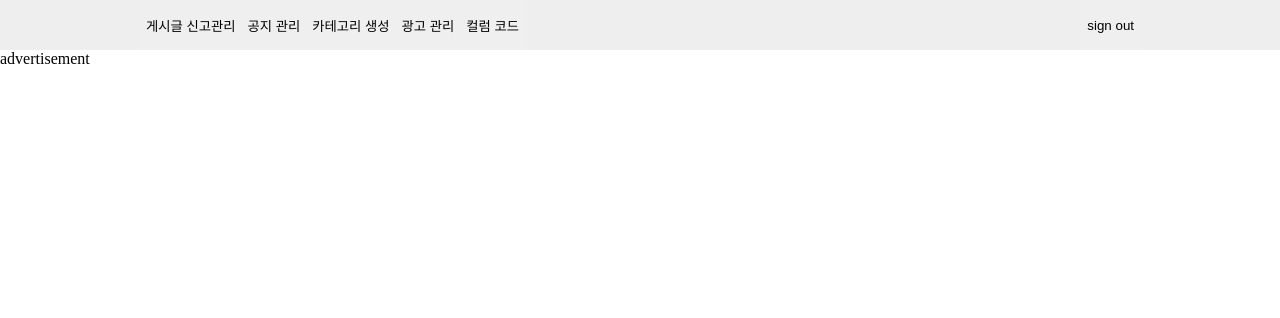
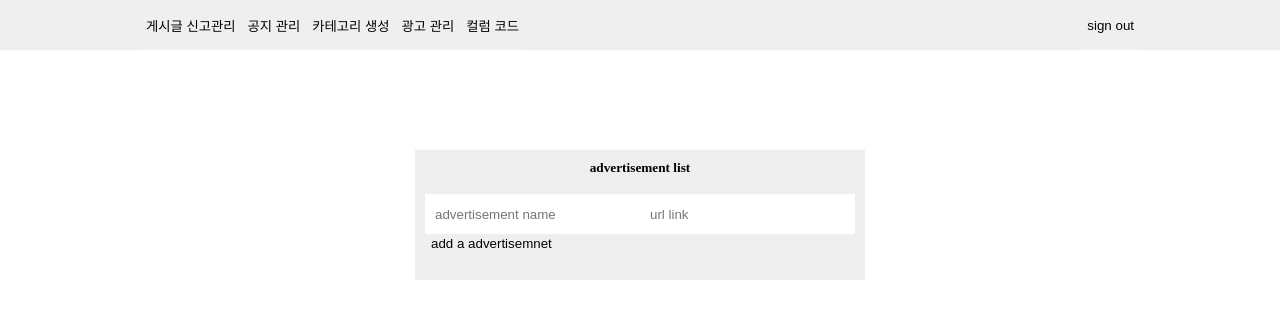
Before and after one commit to ModYeo/modyeo-admin-frontend, a React (Create React App) app: page /admin in a window 1280 px wide. Both pictures are taken after a click on the button "광고 관리". Shown: the top 318 px of the page. Built offline with nearby package versions, Linux system fonts and the light colour scheme; no server answers.

Commit message:
Feature: 광고 api read, post 기능 구현

```diff
--- a/src/components/admin/Advertisement.tsx
+++ b/src/components/admin/Advertisement.tsx
@@ -1,16 +1,46 @@
-import React, { useEffect } from "react";
+import React, { useEffect, useRef } from "react";
 import advertisementAPIManager from "../../modules/advertisementAPI";
+import { CreateInput, ListContainer } from "../../styles/styles";
 
 function Advertisement() {
+  const advertisementNameInputRef = useRef<HTMLInputElement>(null);
+  const urlLinkInputRef = useRef<HTMLInputElement>(null);
+  const handleOnAdFormSubmit = async (e: React.FormEvent<HTMLFormElement>) => {
+    e.preventDefault();
+    const advertisementNameInputValue =
+      advertisementNameInputRef.current?.value;
+    const urlLinkInputValue = urlLinkInputRef.current?.value;
+    if (advertisementNameInputValue && urlLinkInputValue) {
+      const advertisementId =
+        await advertisementAPIManager.makeNewAdvertisement(
+          advertisementNameInputValue,
+          urlLinkInputValue,
+        );
+      console.log(advertisementId);
+    }
+  };
   useEffect(() => {
     (async () => {
       const fetchedAdvertisements =
         await advertisementAPIManager.fetchAllAdvertisement();
       console.log(fetchedAdvertisements);
-      // TODO: make CRUD logic with dummy data.
     })();
   }, []);
-  return <div>advertisement</div>;
+  return (
+    <ListContainer>
+      <h5>advertisement list</h5>
+      <br />
+      <form onSubmit={handleOnAdFormSubmit}>
+        <CreateInput
+          placeholder="advertisement name"
+          ref={advertisementNameInputRef}
+        />
+        <CreateInput placeholder="url link" ref={urlLinkInputRef} />
+        <button type="submit">add a advertisemnet</button>
+      </form>
+      <br />
+    </ListContainer>
+  );
 }
 
 export default Advertisement;
--- a/src/modules/advertisementAPI.ts
+++ b/src/modules/advertisementAPI.ts
@@ -1,15 +1,22 @@
 import axios, { AxiosInstance } from "axios";
 import routes from "../constants/routes";
+import { IAdvertisement } from "../type/types";
 import authCookieManager, { AuthCookieManager } from "./authCookie";
 
 interface IAdvertisementAPIManager {
-  fetchAllAdvertisement: () => Promise<unknown>;
+  fetchAllAdvertisement: () => Promise<Array<IAdvertisement> | null>;
+  makeNewAdvertisement: (
+    advertisementName: string,
+    urlLink: string,
+  ) => Promise<number | null>;
 }
 
 class AdvertisementAPIManager implements IAdvertisementAPIManager {
   private advertisementAxios: AxiosInstance;
 
   private authCookieManager: AuthCookieManager;
+
+  private advertisementType = "ARTICLE";
 
   constructor(authCookieManagerParam: AuthCookieManager) {
     this.advertisementAxios = axios.create();
@@ -24,10 +31,31 @@ class AdvertisementAPIManager implements IAdvertisementAPIManager {
 
   async fetchAllAdvertisement() {
     try {
-      const fetchedAdvertisements = await this.advertisementAxios.get<{
-        data: unknown;
+      const {
+        data: { data: fetchedAdvertisements },
+      } = await this.advertisementAxios.get<{
+        data: Array<IAdvertisement>;
       }>(routes.server.advertisement);
       return fetchedAdvertisements;
+    } catch (e) {
+      return null;
+    }
+  }
+
+  async makeNewAdvertisement(advertisementName: string, urlLink: string) {
+    try {
+      const {
+        data: { data: advertisementId },
+      } = await this.advertisementAxios.post<{ data: number }>(
+        routes.server.advertisement,
+        {
+          advertisementName,
+          advertisementType: this.advertisementType,
+          imagePath: "",
+          urlLink,
+        },
+      );
+      return advertisementId;
     } catch (e) {
       return null;
     }
--- a/src/modules/etc.ts
+++ /dev/null
@@ -1,6 +0,0 @@
-export function contains<T extends string>(
-  list: ReadonlyArray<T>,
-  value: string,
-): value is T {
-  return list.some((item) => item === value);
-}
--- a/src/modules/reportAPI.ts
+++ b/src/modules/reportAPI.ts
@@ -1,7 +1,13 @@
 import axios, { AxiosInstance } from "axios";
 import routes from "../constants/routes";
 import authCookieManager, { AuthCookieManager } from "./authCookie";
-import { contains } from "./etc";
+
+function contains<T extends string>(
+  list: ReadonlyArray<T>,
+  value: string,
+): value is T {
+  return list.some((item) => item === value);
+}
 
 interface IReportAPIManager {
   reportType: ReadonlyArray<string>;
```
Also changed, not shown: src/type/types.d.ts (+9 -0 lines).
